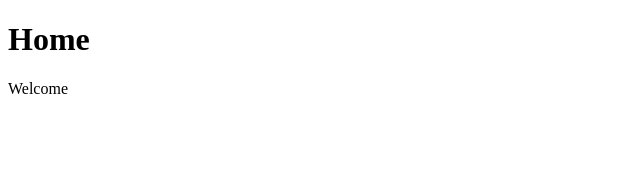
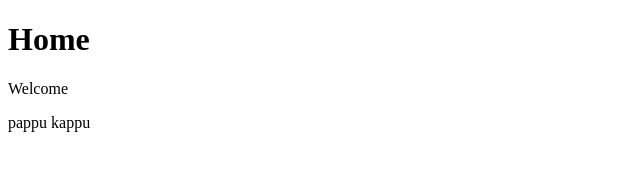
Before and after one commit to aarongeorge10/MyProject, a plain HTML site: page index.html in a window 1280 px wide. Shown: the whole page, without its empty margins (0-640 px from the left). Drawn offline with Linux system fonts and the light colour scheme.

Commit message:
second commit

```diff
--- a/index.html
+++ b/index.html
@@ -8,5 +8,6 @@
 <body>
     <h1>Home</h1>
     <p>Welcome</p>
+    <p>pappu kappu </p>
 </body>
 </html>
```
